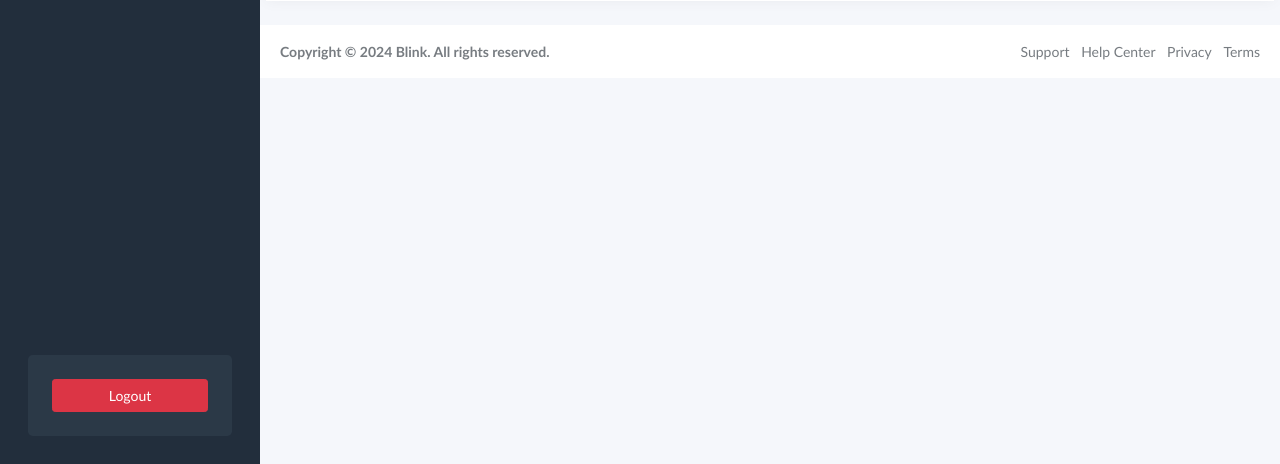
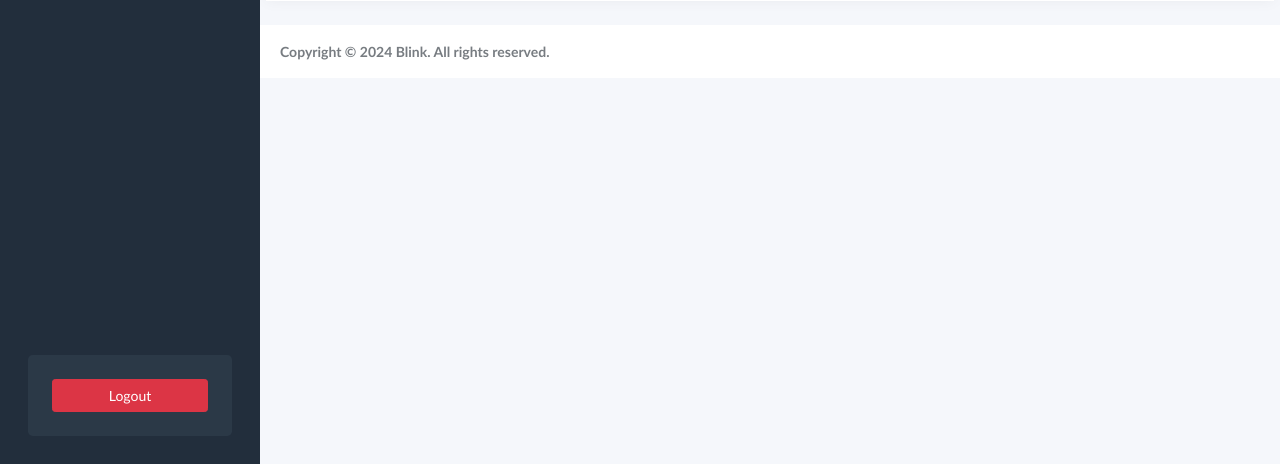
Before and after one commit to sufiyaanusmani/Blink-Admin, a Django app: page /customers/ in a window 1280 px wide. Shown: the part 336-800 px from the top of the page. Run offline with Django 5.2, Linux system fonts and the light colour scheme; the visitor is signed in with stand-in values (Sample User, id 1); data that the repository does not hold is empty; some libraries are stand-ins or nearby versions; some web fonts are replaced.

Commit message:
minor UI changes

```diff
--- a/blinkadmin/templates/base.html
+++ b/blinkadmin/templates/base.html
@@ -173,22 +173,7 @@
 							<p class="mb-0"><a class="text-muted" href="https://github.com/sufiyaanusmani" target="_blank"><strong>Copyright © {% now "Y" %} Blink. All rights reserved.</strong></a>
 							</p>
 						</div>
-						<div class="col-6 text-end">
-							<ul class="list-inline">
-								<li class="list-inline-item">
-									<a class="text-muted" href="https://adminkit.io/" target="_blank">Support</a>
-								</li>
-								<li class="list-inline-item">
-									<a class="text-muted" href="https://adminkit.io/" target="_blank">Help Center</a>
-								</li>
-								<li class="list-inline-item">
-									<a class="text-muted" href="https://adminkit.io/" target="_blank">Privacy</a>
-								</li>
-								<li class="list-inline-item">
-									<a class="text-muted" href="https://adminkit.io/" target="_blank">Terms</a>
-								</li>
-							</ul>
-						</div>
+
 					</div>
 				</div>
 			</footer>
```
